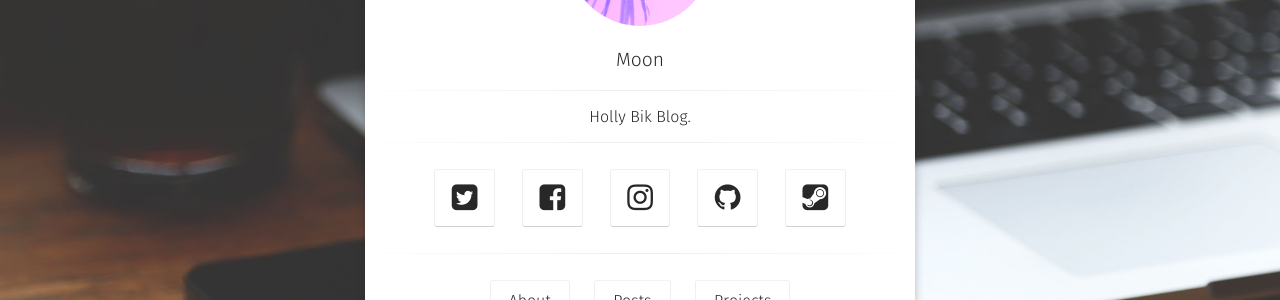
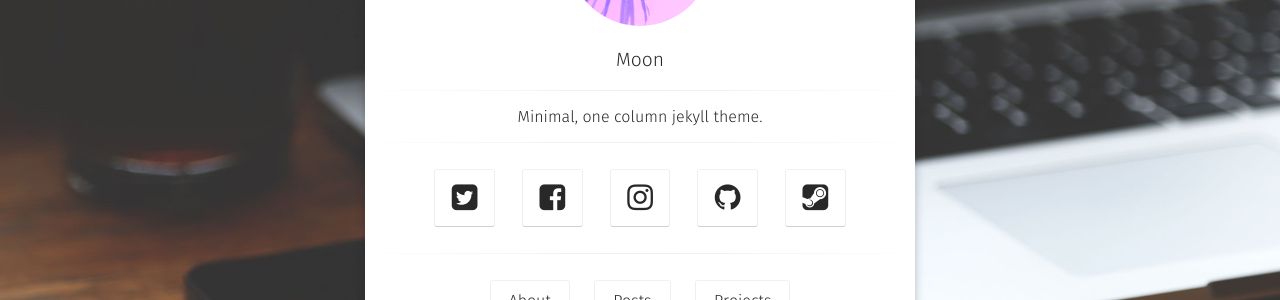
Before and after one commit to hollybik/hollybik.github.io, a Jekyll site: the page built from index.md, in a window 1280 px wide. Shown: the part 350-650 px from the top of the page. Built offline with Jekyll 4.4.1, drawn with Linux system fonts in a browser that asks for light colours; some web fonts are replaced; our own code applies the rules of GitHub Pages for plain Markdown files; comment, search, counter and statistics services are not loaded.

Commit message:
revert back to originals

```diff
--- a/_config.yml
+++ b/_config.yml
@@ -1,14 +1,14 @@
 # Site
 title:              Moon
-bio:                'Holly Bik Blog.'
-description:        "Marine Biology and Data Science"
+bio:                'Minimal, one column jekyll theme.'
+description:        "Moon is a minimal, one column jekyll theme for your blog."
 reading_time:       true
 words_per_minute:   200
 logo:               'assets/img/nem-logo.png'
 background:         'assets/img/placeholder-big.jpg'
 tiled_bg:           false   # Set this true if you want to tile your background image, otherwise it will be covered
 locale:             en_US
-url:                https://biklab.github.io
+url:                https://taylantatli.github.io/Moon
 
 # Jekyll
 permalink:          /:title/
@@ -38,9 +38,9 @@ disqus_shortname:   taylantatli
   #ad-slot:
 #bing-verify:
 #email:
-twitter:            hollybik
+twitter:            username
 facebook:           username
-github-url:         hollybik
+github-url:         username
 #stackoverflow:     123456/username   from a "http://stackoverflow.com/users/123456/username" link
 #linkedin:          username
 #xing:              username
```
